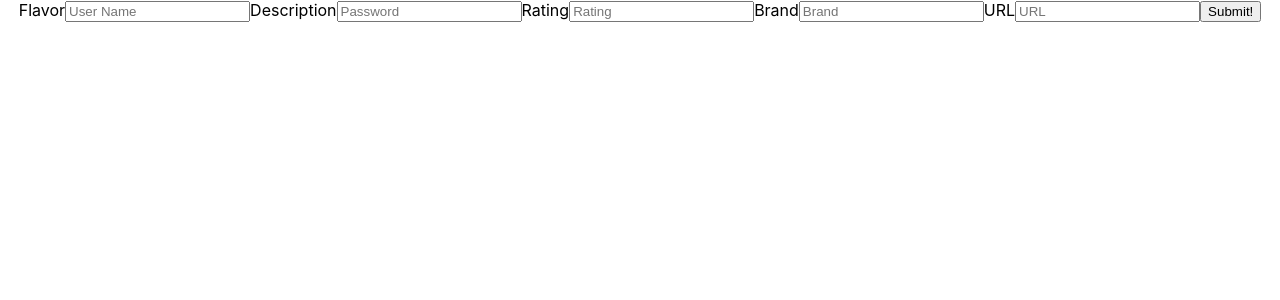
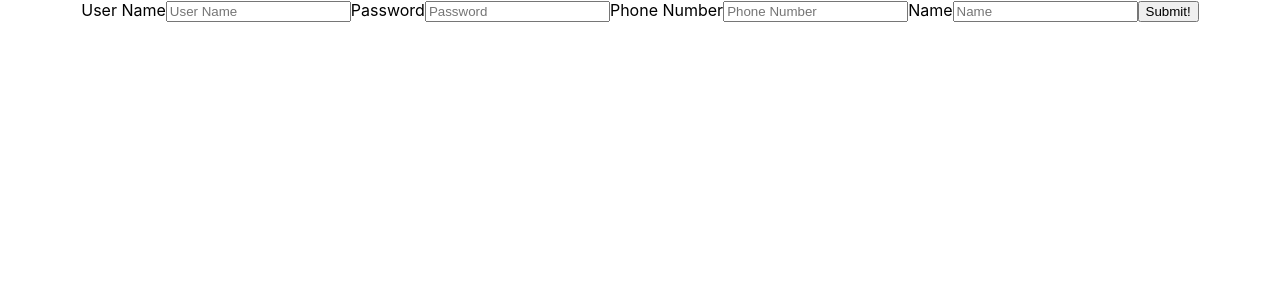
Before and after one commit to agorfine/Instagram, a React (Create React App) app in the folder client/: page / in a window 1280 px wide. Shown: the top 300 px of the page. Built offline with nearby package versions, Linux system fonts and the light colour scheme.

Commit message:
login updated

```diff
--- a/client/src/Components/LogInPage.js
+++ b/client/src/Components/LogInPage.js
@@ -4,17 +4,17 @@ import { Redirect } from 'react-router-dom'
 
 export default class LogInPage extends Component {
   state = {
-    name: '',
+    username: '',
     password:''
   }
 
   // this handles onChange ev
   handleInputChange(e){
     console.log(e.target.value)
-    const name = e.target.name
+    const username = e.target.username
     const value = e.target.value
     this.setState(prevState => ({
-      [name]:value
+      [username]:value
     }))
   }
 
@@ -23,11 +23,10 @@ export default class LogInPage extends Component {
     // stop form from refreshing the page
     e.preventDefault()
     axios.post('/users',  {
-        username: this.state.flavor,
-       password: this.state.desc,
-        rating:this.state.rating,
-        brand:this.state.brand,
-        url:this.state.url,
+        username: this.state.username,
+        password: this.state.desc,
+        phonenumber:this.state.phonenumber,
+        name:this.state.name,
     }).then(res => {
       this.setState({
         newId: res.data.data.id,
@@ -41,59 +40,49 @@ export default class LogInPage extends Component {
     <div className="add">
         <form onSubmit={(e) => this.handleFormSubmit(e)}>
           <label>
-            Flavor
+            User Name
             <input
               type="text"
               placeholder="User Name"
-              name="flavor"
-              value={this.state.flavor}
+              name="username"
+              value={this.state.username}
               onChange={(e) => this.handleInputChange(e)}
             />
           </label>
           <label>
-            Description
+            Password
             <input
               type="text"
               placeholder="Password"
               name="desc"
-              value={this.state.desc}
+              value={this.state.password}
               onChange={(e) => this.handleInputChange(e)}
             />
           </label>
           <label>
-            Rating
+            Phone Number
             <input
               type="number"
-              placeholder="Rating"
-              name="rating"
-              value={this.state.description}
+              placeholder="Phone Number"
+              name="phonenumber"
+              value={this.state.phonenumber}
               onChange={(e) => this.handleInputChange(e)}
             />
           </label>
           <label>
-            Brand
+            Name
             <input
               type="text"
-              placeholder="Brand"
-              name="brand"
-              value={this.state.brand}
-              onChange={(e) => this.handleInputChange(e)}
-            />
-          </label>
-          <label>
-            URL
-            <input
-              type="text"
-              placeholder="URL"
-              name="url"
-              value={this.state.url}
+              placeholder="Name"
+              name="name"
+              value={this.state.name}
               onChange={(e) => this.handleInputChange(e)}
             />
           </label>
           <input type="submit" value="Submit!" />
         </form>
         {this.state.fireRedirect
-          ? <Redirect push to={`/ice-cream/${this.state.newId}`} />
+          ? <Redirect push to={`/`} />
           : ''}
       </div>
     )
```
